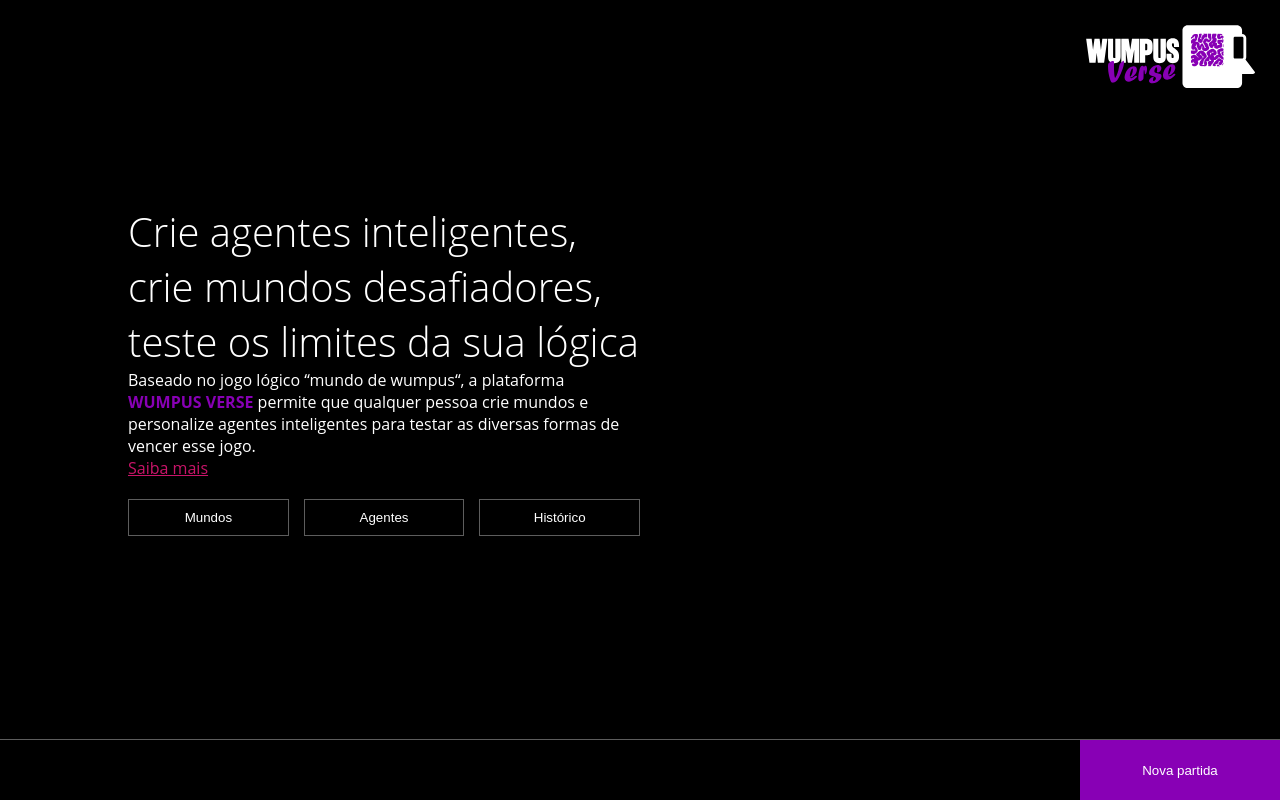
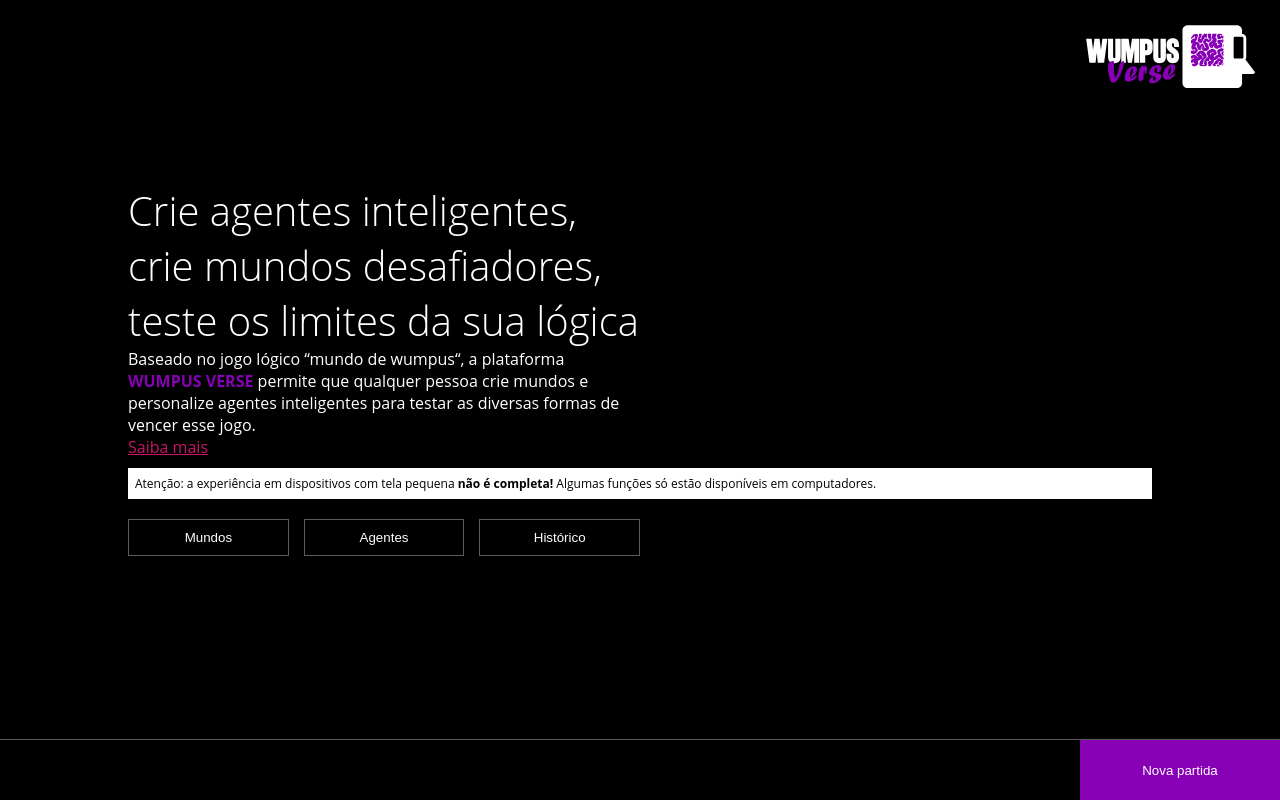
Before and after one commit to williamsdavid5/wumpus-verse-frontend, a React (Vite) app: page / in a window 1280 px wide. Built offline with nearby package versions, Linux system fonts and the light colour scheme.

Commit message:
aviso de tela pequena no inicio

```diff
--- a/src/pages/Inicio.jsx
+++ b/src/pages/Inicio.jsx
@@ -97,6 +97,7 @@ export default function Inicio() {
                         que qualquer pessoa crie mundos e personalize agentes inteligentes para testar
                         as diversas formas de vencer esse jogo. <br /><a href="/saibamais" className='animarTexto'>Saiba mais</a>
                     </p>
+                    <p className='pAvisoTelaInicio'>Atenção: a experiência em dispositivos com tela pequena <span>não é completa!</span> Algumas funções só estão disponíveis em computadores.</p>
                     <div className='divBotoesInicio'>
                         {/* <button onClick={() => navigate('/mundos-salvos')} >Mundos</button> */}
                         {botoes.slice(0, 3).map(b => (
--- a/src/pages/styles/inicio.css
+++ b/src/pages/styles/inicio.css
@@ -94,6 +94,21 @@
     width: 100%;
 }
 
+.pAvisoTelaInicio {
+    font-size: 12px;
+    /* margin: 10px 0px; */
+    margin-top: 10px;
+    /* color: red; */
+    color: black;
+    background-color: white;
+    padding: 7px;
+    /* border: solid 1px var(--bordaCor); */
+}
+
+.pAvisoTelaInicio span {
+    font-weight: bold;
+}
+
 @media (max-width: 900px) {
 
     .tituloInicio,
```
